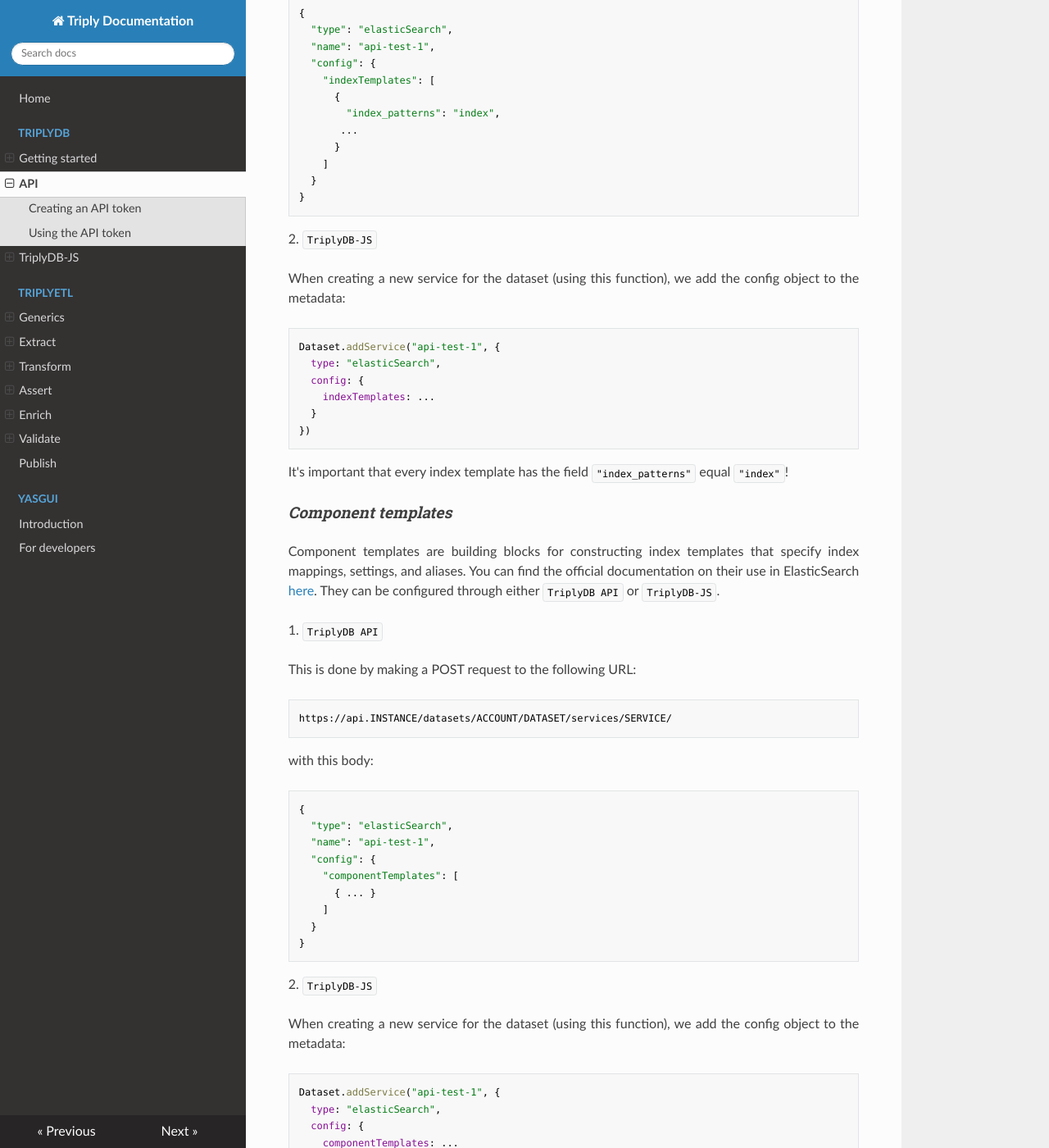
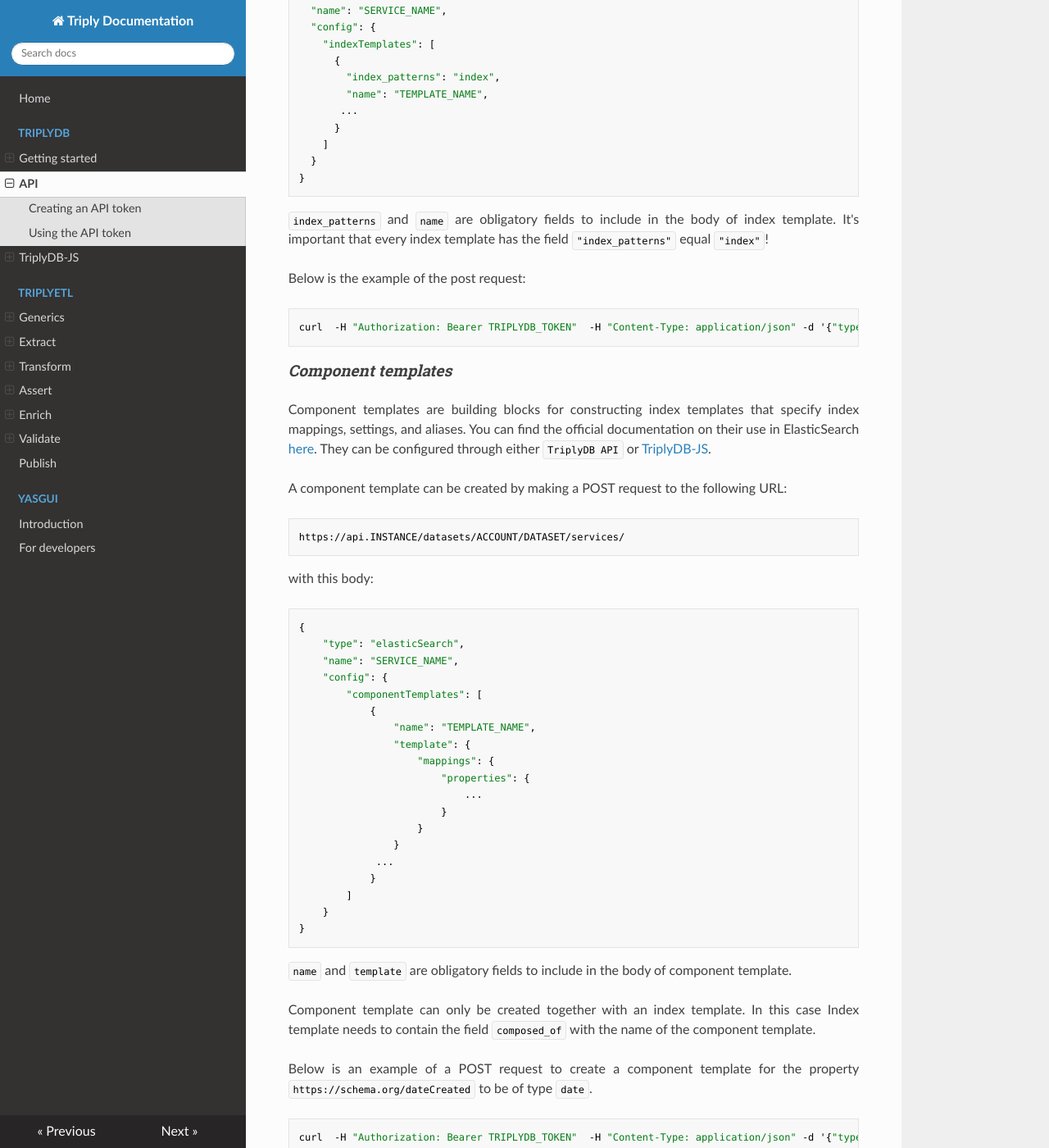
Before and after one commit to TriplyDB/Documentation, an MkDocs documentation site: the page built from docs/triply-api/index.md, in a window 1280 px wide and 1400 px high, scrolled down 18409 px. Shown: the whole window at 82% size. Built offline with MkDocs 1.6.1, drawn with Linux system fonts in a browser that asks for light colours; some of the changed text lies outside the part shown.

Commit message:
Added documentation for ES templates for API and TriplyDB-JS

````diff
--- a/docs/triply-api/index.md
+++ b/docs/triply-api/index.md
@@ -811,82 +811,80 @@
      -d '{"query":{"simple_query_string":{"query":"pikachu"}}}' \
      -H 'content-type: application/json'
 ```
-### Setting up index templates for ElasticSearch
+## Setting up index templates for ElasticSearch
 TriplyDB allows you to configure a custom mapping for Elasticsearch services in TriplyDB using index templates.
 #### Index templates
 Index templates make it possible to create indices with user defined configuration, which an index can then pull from. A template will be defined with a name pattern and some configuration in it. If the name of the index matches the template’s naming pattern, the new index will be created with the configuration defined in the template.
 Official documentation from ElasticSearch on how to use Index templates can be found [here](https://www.elastic.co/guide/en/elasticsearch/reference/current/index-templates.html).
 
-Index templates on TriplyDB can be configured through either `TriplyDB API` or `TriplyDB-JS`.
+Index templates on TriplyDB can be configured through either `TriplyDB API` or [TriplyDB-JS](../triplydb-js/service/#index-templates).
 
-1\. `TriplyDB API`
 
-This is done by making a POST request to the following URL:
+Index template can be created by making a POST request to the following URL:
 ```
-https://api.INSTANCE/datasets/ACCOUNT/DATASET/services/SERVICE/
+https://api.INSTANCE/datasets/ACCOUNT/DATASET/services/
 ```
 with this body:
 ```
 {
   "type": "elasticSearch",
-  "name": "api-test-1",
+  "name": "SERVICE_NAME",
   "config": {
     "indexTemplates": [
       {
         "index_patterns": "index",
+        "name": "TEMPLATE_NAME",
        ...
       }
     ]
   }
 }
 ```
-2\. `TriplyDB-JS`
+`index_patterns` and `name` are obligatory fields to include in the body of index template.
+It's important that every index template has the field `"index_patterns"` equal `"index"`!
 
-When creating a new service for the dataset (using this function), we add the config object to the metadata:
+Below is the example of the post request:
 ```
-Dataset.addService("api-test-1", {
-  type: "elasticSearch",
-  config: {
-    indexTemplates: ...
-  }
-})
+curl  -H "Authorization: Bearer TRIPLYDB_TOKEN"  -H "Content-Type: application/json" -d '{"type":"elasticSearch","name":"SERVICE_NAME","config":{"indexTemplates":[{"index_patterns":"index", "name": "TEMPLATE_NAME"}]}}' -X POST "https://api.INSTANCE/datasets/ACCOUNT/DATASET/services/"
 ```
-It's important that every index template has the field `"index_patterns"` equal `"index"`!
+
 ### Component templates
 Component templates are building blocks for constructing index templates that specify index mappings, settings, and aliases.
 You can find the official documentation on their use in ElasticSearch [here](https://www.elastic.co/guide/en/elasticsearch/reference/current/indices-component-template.html).
-They can be configured through either `TriplyDB API` or `TriplyDB-JS`.
+They can be configured through either `TriplyDB API` or [TriplyDB-JS](../triplydb-js/service/#component-templates).
 
-1\. `TriplyDB API`
 
-This is done by making a POST request to the following URL:
+A component template can be created by making a POST request to the following URL:
 ```
-https://api.INSTANCE/datasets/ACCOUNT/DATASET/services/SERVICE/
+https://api.INSTANCE/datasets/ACCOUNT/DATASET/services/
 ```
 with this body:
 ```
 {
-  "type": "elasticSearch",
-  "name": "api-test-1",
-  "config": {
-    "componentTemplates": [
-      { ... }
-    ]
-  }
+    "type": "elasticSearch",
+    "name": "SERVICE_NAME",
+    "config": {
+        "componentTemplates": [
+            {
+                "name": "TEMPLATE_NAME",
+                "template": {
+                    "mappings": {
+                        "properties": {
+                            ...
+                        }
+                    }
+                }
+             ...
+            }
+        ]
+    }
 }
 ```
-2\. `TriplyDB-JS`
+`name` and `template` are obligatory fields to include in the body of component template.
 
-When creating a new service for the dataset (using this function), we add the config object to the metadata:
+Component template can only be created together with an index template. In this case Index template needs to contain the field `composed_of` with the name of the component template.
+
+Below is an example of a POST request to create a component template for the property `https://schema.org/dateCreated` to be of type `date`.
 ```
-Dataset.addService("api-test-1", {
-  type: "elasticSearch",
-  config: {
-    componentTemplates: ...
-  }
-})
+curl  -H "Authorization: Bearer TRIPLYDB_TOKEN"  -H "Content-Type: application/json" -d '{"type":"elasticSearch","name":"SERVICE_NAME","config":{"indexTemplates":[{"index_patterns":"index", "name": "INDEX_TEMPLATE_NAME","composed_of":["COMPONENT_TEMPLATE_NAME"]}], "componentTemplates":[{"name":"COMPONENT_TEMPLATE_NAME","template":{"mappings":{"properties":{"https://schema org/dateCreated":{"type":"date"}}}}}]}}' -X POST "https://api.INSTANCE/datasets/ACCOUNT/DATASET/services/"
 ```
-An example of a POST request to create a component template for `dateCreated` to be of type `date` can be seen below.
-```
-curl  -H "Authorization: Bearer {TOKEN}"  -H "Content-Type: application/json" -d "{"type":"elasticSearch","name":"api-test-1","config":{"indexTemplates":[{"name":"test_index_1","index_patterns":"index","template":{"settings":{"index":{"analysis":{"normalizer":{"lowercase":{"filter":["lowercase"],"type":"custom"}}},"number_of_shards":"1"}},"mappings":{"_source":{"enabled":true}}},"composed_of":["test_mappings"],"priority":100,"version":3,"_meta":{"description":"This is a test index template"}}],"componentTemplates":[{"name":"test_mappings","template":{"mappings":{"date_detection":false,"properties":{"@id":{"type":"text","fields":{"keyword":{"type":"keyword","ignore_above":256}}},"geoPoint":{"type":"geo_point","ignore_malformed":true},"geoShape":{"type":"geo_shape","ignore_malformed":true},"https://schema org/dateCreated":{"type":"date","fields":{"keyword":{"type":"keyword","ignore_above":256}}}}}}}]}}" -X POST "https://triplydb.com/_api/datasets/test/dataset/services/"
-```
--- a/docs/triplydb-js/service/index.md
+++ b/docs/triplydb-js/service/index.md
@@ -127,3 +127,127 @@
 // Function that checks if a service is available
 await service.waitUntilRunning()
 ```
+
+## Setting up index templates for ElasticSearch service
+TriplyDB allows you to configure a custom mapping for Elasticsearch services in TriplyDB using index templates.
+#### Index templates
+Index templates make it possible to create indices with user defined configuration, which an index can then pull from. A template will be defined with a name pattern and some configuration in it. If the name of the index matches the template’s naming pattern, the new index will be created with the configuration defined in the template.
+Official documentation from ElasticSearch on how to use Index templates can be found [here](https://www.elastic.co/guide/en/elasticsearch/reference/current/index-templates.html).
+
+Index templates on TriplyDB can be configured through either [TriplyDB API](../../triply-api/#index-templates) or `TriplyDB-JS`.
+
+When creating a new service for the dataset, we add the config object to the metadata:
+```
+Dataset.addService("SERVICE_NAME", {
+  type: "elasticSearch",
+  config: {
+    indexTemplates: [
+      {
+        "index_patterns": "index",
+        "name": "TEMPLATE_NAME",
+       ...
+      }
+    ]
+  }
+})
+```
+`index_patterns` and `name` are obligatory fields to include in the body of index template.
+It's important that every index template has the field `index_patterns` equal `index`!
+
+Below is an example of creating an index template in TriplyDB-JS:
+```
+import App from '@triply/triplydb/App.js'
+import dotenv from 'dotenv'
+dotenv.config()
+
+const app = App.get({ token: process.env.TRIPLYDB_TOKEN })
+const account = await app.getAccount('ACCOUNT')
+const dataset = await account.getDataset('DATASET')
+
+await dataset.addService('SERVICE_NAME',
+        {
+            "type": "elasticSearch",
+            "config": {
+                "indexTemplates": [
+                    {
+                        "name": "TEMPLATE_NAME",
+                        "index_patterns": "index"
+                    }
+
+                ]
+            }
+        }
+    )
+```
+
+### Component templates
+Component templates are building blocks for constructing index templates that specify index mappings, settings, and aliases.
+You can find the official documentation on their use in ElasticSearch [here](https://www.elastic.co/guide/en/elasticsearch/reference/current/indices-component-template.html).
+They can be configured through either [TriplyDB API](../../triply-api/#component-templates) or `TriplyDB-JS`.
+
+
+When creating a new service for the dataset, we add the config object to the metadata:
+```
+Dataset.addService("SERVICE_NAME", {
+  type: "elasticSearch",
+  config: {
+    componentTemplates: [
+            {
+                "name": "TEMPLATE_NAME",
+                "template": {
+                    "mappings": {
+                        "properties": {
+                            ...
+                        }
+                    }
+                }
+             ...
+            }
+        ]
+  }
+})
+```
+`name` and `template` are obligatory fields to include in the body of component template.
+Component template can only be created together with an index template. In this case Index template needs to contain the field `composed_of` with the name of the component template.
+
+Below is an example of creating a component template for the property `https://schema.org/dateCreated` to be of type `date`.
+
+```
+import App from '@triply/triplydb/App.js'
+import dotenv from 'dotenv'
+dotenv.config()
+
+const app = App.get({ token: process.env.TRIPLYDB_TOKEN })
+const account = await app.getAccount('ACCOUNT')
+const dataset = await account.getDataset('DATASET')
+
+await dataset.addService('SERVICE_NAME',
+        {
+            "type": "elasticSearch",
+            "config": {
+                "indexTemplates": [
+                    {
+                        "name": "TEMPLATE_NAME",
+                        "index_patterns": "index",
+                        "composed_of": ["COMPONENT_TEMPLATE_NAME"],
+                    }
+
+                ],
+                "componentTemplates": [
+                    {
+                        "name": "COMPONENT_TEMPLATE_NAME",
+                        "template": {
+                            "mappings": {
+                                "properties": {
+                                    "https://schema org/dateCreated": {
+                                        "type": "date"
+                                    }
+                                }
+                            }
+                        }
+                    }
+                ]
+            }
+        }
+    )
+```
````
